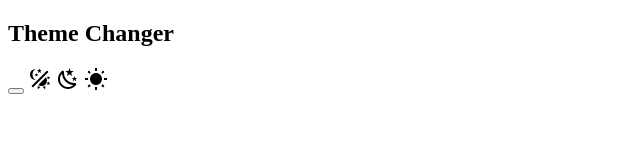
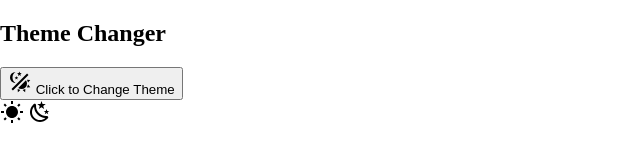
Before and after one commit to danielknight261/light-dark-mode, a plain HTML site: page index.html in a window 1280 px wide. Shown: the whole page, without its empty margins (0-640 px from the left). Drawn offline with Linux system fonts and the light colour scheme.

Commit message:
css files started

```diff
--- a/index.html
+++ b/index.html
@@ -5,30 +5,35 @@
     <meta charset="UTF-8">
     <meta http-equiv="X-UA-Compatible" content="IE=edge">
     <meta name="viewport" content="width=device-width, initial-scale=1.0">
-    <title>Document</title>
+    <link rel="stylesheet" href="styles.css">
+    <title>Theme Changer</title>
 </head>
 
 <body>
     <h2>Theme Changer</h2>
 
-    <button></button>
-    <!-- Swapper Icon -->
-    <svg style="width:24px;height:24px" viewBox="0 0 24 24">
+    <button class="theme-button">
+        <!-- Swapper Icon -->
+        <svg class="icon" style="width:24px;height:24px" viewBox="0 0 24 24">
+            <path fill="currentColor"
+                d="M7.5,2C5.71,3.15 4.5,5.18 4.5,7.5C4.5,9.82 5.71,11.85 7.53,13C4.46,13 2,10.54 2,7.5A5.5,5.5 0 0,1 7.5,2M19.07,3.5L20.5,4.93L4.93,20.5L3.5,19.07L19.07,3.5M12.89,5.93L11.41,5L9.97,6L10.39,4.3L9,3.24L10.75,3.12L11.33,1.47L12,3.1L13.73,3.13L12.38,4.26L12.89,5.93M9.59,9.54L8.43,8.81L7.31,9.59L7.65,8.27L6.56,7.44L7.92,7.35L8.37,6.06L8.88,7.33L10.24,7.36L9.19,8.23L9.59,9.54M19,13.5A5.5,5.5 0 0,1 13.5,19C12.28,19 11.15,18.6 10.24,17.93L17.93,10.24C18.6,11.15 19,12.28 19,13.5M14.6,20.08L17.37,18.93L17.13,22.28L14.6,20.08M18.93,17.38L20.08,14.61L22.28,17.15L18.93,17.38M20.08,12.42L18.94,9.64L22.28,9.88L20.08,12.42M9.63,18.93L12.4,20.08L9.87,22.27L9.63,18.93Z" />
+        </svg>
+        Click to Change Theme
+    </button>
+
+    <div class="sun-moon-container">
+        <!-- Sun -->
+      <svg class="sun-icon" style="width:24px;height:24px" viewBox="0 0 24 24">
         <path fill="currentColor"
-            d="M7.5,2C5.71,3.15 4.5,5.18 4.5,7.5C4.5,9.82 5.71,11.85 7.53,13C4.46,13 2,10.54 2,7.5A5.5,5.5 0 0,1 7.5,2M19.07,3.5L20.5,4.93L4.93,20.5L3.5,19.07L19.07,3.5M12.89,5.93L11.41,5L9.97,6L10.39,4.3L9,3.24L10.75,3.12L11.33,1.47L12,3.1L13.73,3.13L12.38,4.26L12.89,5.93M9.59,9.54L8.43,8.81L7.31,9.59L7.65,8.27L6.56,7.44L7.92,7.35L8.37,6.06L8.88,7.33L10.24,7.36L9.19,8.23L9.59,9.54M19,13.5A5.5,5.5 0 0,1 13.5,19C12.28,19 11.15,18.6 10.24,17.93L17.93,10.24C18.6,11.15 19,12.28 19,13.5M14.6,20.08L17.37,18.93L17.13,22.28L14.6,20.08M18.93,17.38L20.08,14.61L22.28,17.15L18.93,17.38M20.08,12.42L18.94,9.64L22.28,9.88L20.08,12.42M9.63,18.93L12.4,20.08L9.87,22.27L9.63,18.93Z" />
+            d="M3.55 19.09L4.96 20.5L6.76 18.71L5.34 17.29M12 6C8.69 6 6 8.69 6 12S8.69 18 12 18 18 15.31 18 12C18 8.68 15.31 6 12 6M20 13H23V11H20M17.24 18.71L19.04 20.5L20.45 19.09L18.66 17.29M20.45 5L19.04 3.6L17.24 5.39L18.66 6.81M13 1H11V4H13M6.76 5.39L4.96 3.6L3.55 5L5.34 6.81L6.76 5.39M1 13H4V11H1M13 20H11V23H13" />
+      </svg>
 
-    </svg>
-    <!-- Moon Icon -->
-    <svg style="width:24px;height:24px" viewBox="0 0 24 24">
+        <!-- Moon Icon -->
+      <svg class="moon-icon" style="width:24px;height:24px" viewBox="0 0 24 24">
         <path fill="currentColor"
             d="M17.75,4.09L15.22,6.03L16.13,9.09L13.5,7.28L10.87,9.09L11.78,6.03L9.25,4.09L12.44,4L13.5,1L14.56,4L17.75,4.09M21.25,11L19.61,12.25L20.2,14.23L18.5,13.06L16.8,14.23L17.39,12.25L15.75,11L17.81,10.95L18.5,9L19.19,10.95L21.25,11M18.97,15.95C19.8,15.87 20.69,17.05 20.16,17.8C19.84,18.25 19.5,18.67 19.08,19.07C15.17,23 8.84,23 4.94,19.07C1.03,15.17 1.03,8.83 4.94,4.93C5.34,4.53 5.76,4.17 6.21,3.85C6.96,3.32 8.14,4.21 8.06,5.04C7.79,7.9 8.75,10.87 10.95,13.06C13.14,15.26 16.1,16.22 18.97,15.95M17.33,17.97C14.5,17.81 11.7,16.64 9.53,14.5C7.36,12.31 6.2,9.5 6.04,6.68C3.23,9.82 3.34,14.64 6.35,17.66C9.37,20.67 14.19,20.78 17.33,17.97Z" />
-    </svg>
-
-    <!-- Sun -->
-    <svg style="width:24px;height:24px" viewBox="0 0 24 24">
-        <path fill="currentColor"
-            d="M3.55 19.09L4.96 20.5L6.76 18.71L5.34 17.29M12 6C8.69 6 6 8.69 6 12S8.69 18 12 18 18 15.31 18 12C18 8.68 15.31 6 12 6M20 13H23V11H20M17.24 18.71L19.04 20.5L20.45 19.09L18.66 17.29M20.45 5L19.04 3.6L17.24 5.39L18.66 6.81M13 1H11V4H13M6.76 5.39L4.96 3.6L3.55 5L5.34 6.81L6.76 5.39M1 13H4V11H1M13 20H11V23H13" />
-    </svg>
+      </svg>
+    </div>
 </body>
 
 </html>
--- /dev/null
+++ b/styles.css
@@ -0,0 +1,17 @@
+body {
+    --accent-color: orangered;
+    --background-color:
+
+
+  display: flex;
+  flex-direction: column;
+  justify-content: center;
+  align-items: center;
+  height: 100vh;
+  margin: 0;
+
+}
+
+body.dark {
+
+}
```
Also changed, not shown: package-lock.json (added).
